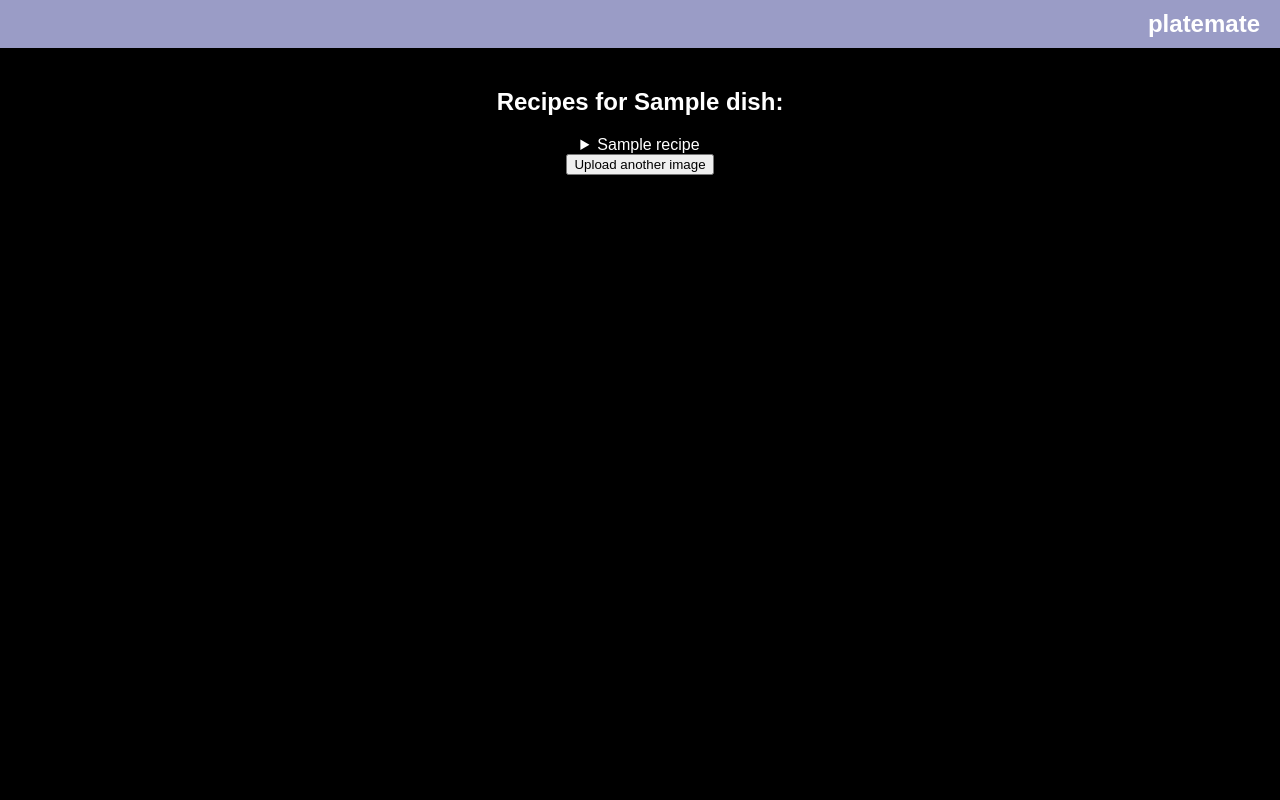
After one commit to kantanatp/platemate, a Flask app: template templates/select_recipes.html in a window 1280 px wide. The commit adds this page. Run offline with Flask 3, Linux system fonts and the light colour scheme; the template is opened without the code that fills it: most values are stand-ins (such as "Sample title", 1, 10 or a date in 2020).

Commit message:
latest working version

```diff
--- a/app.py
+++ b/app.py
@@ -1,10 +1,16 @@
+
 from flask import Flask, request, jsonify, render_template
 from transformers import pipeline
 from PIL import Image
+from recipe_scrapers import scrape_me, WebsiteNotImplementedError
+from bs4 import BeautifulSoup
+from urllib.parse import parse_qs, urlparse
+
 import io
+import requests
 app = Flask(__name__)
 
-app.config['SECRET_KEY'] = 'your_secret_key_here'
+# app.config['SECRET_KEY'] = 'your_secret_key_here'
 
 model_pipeline = pipeline(task="image-classification", model="nateraw/food")
 
@@ -28,12 +34,37 @@ def upload_image():
         predictions = model_pipeline(images=image, top_k=3)
 
         if predictions:
-            identified_dish = predictions[0]['label']
-            score = predictions[0]['score']
+            identified_dish_raw = predictions[0]['label']
+            identified_dish = ' '.join(word.capitalize() for word in identified_dish_raw.split('_'))
 
-            recipes = ["recipe1", "recipe2", "recipe3"]
+            search_query = f"{identified_dish} recipe"
+            google_search_url = f"https://www.google.com/search?q={search_query}"
+            response = requests.get(google_search_url)
+            soup = BeautifulSoup(response.text, 'html.parser')
 
-            return jsonify({'dish': identified_dish, 'score': score, 'recipes': recipes})
+            # Limiting to the top 100 search results
+            search_results = soup.find_all('a')[:100]
+            recipe_urls = [result.get('href') for result in search_results if 'url?q=' in result.get('href')]
+
+            ingredients_lists = []  # List to store ingredients from different sources
+
+            # Try scraping up to 5 supported URLs
+            for recipe_url in recipe_urls[:5]:
+                parsed_url = urlparse(recipe_url)
+                actual_url = parse_qs(parsed_url.query).get('q')
+
+                if actual_url and actual_url[0]:
+                    actual_url = actual_url[0]
+                    try:
+                        scraper = scrape_me(actual_url)
+                        ingredients = scraper.ingredients()
+                        ingredients_lists.append({actual_url: ingredients})
+                        if len(ingredients_lists) >= 5:
+                            break
+                    except WebsiteNotImplementedError:
+                        continue
+
+            return jsonify({'dish': identified_dish, 'ingredients_lists': ingredients_lists})
         else:
             return jsonify({'error': 'No dish recognized'})
 
--- /dev/null
+++ b/static/css/style.css
@@ -0,0 +1,126 @@
+body, html {
+    height: 100%;
+    margin: 0;
+    font-family: Arial, sans-serif;
+    background-color: #000000; /* Black background */
+    color: #ffffff; /* White text for better contrast */
+}
+
+header {
+    background-color: #9a9cc6; /* Pastel purple header */
+    padding: 10px 20px;
+    text-align: right;
+}
+
+#logo {
+    margin: 0;
+    color: #fff; /* White text */
+    font-family: Arial, sans-serif;
+    font-size: 24px;
+}
+
+#main-content {
+    text-align: center;
+    padding: 20px;
+}
+
+#upload-form {
+    margin: 20px auto;
+    display: inline-block;
+}
+
+#upload-form input[type="file"] {
+    margin: 20px;
+    border: 2px solid #9a9cc6; /* Pastel purple border */
+    padding: 5px;
+    background-color: #fff;
+}
+
+#upload-form button {
+    padding: 10px 20px;
+    font-size: 1em;
+    border-radius: 5px;
+    text-decoration: none;
+    color: #fff; /* White text */
+    background-color: #9a9cc6; /* Pastel purple button */
+    border: none;
+    cursor: pointer;
+    transition: background-color 0.3s;
+}
+
+#upload-form button:hover {
+    background-color: #7a7d9c; /* Darker shade for hover */
+}
+
+#results {
+    background-color: #333333; /* Darker background for results */
+    box-shadow: 0 2px 6px rgba(0,0,0,0.3);
+    border-radius: 20px;
+    text-align: center;
+    padding: 20px;
+    margin: 20px auto;
+    width: 80%;
+}
+
+#ingredients-section {
+    text-align: left;
+    margin-top: 20px;
+}
+
+#ingredients-section h2 {
+    color: #9a9cc6; /* Pastel purple text */
+}
+
+#ingredients-section details {
+    background-color: #202020; /* Slightly lighter black for dropdowns */
+    margin-top: 10px;
+    padding: 10px;
+    border-radius: 10px;
+}
+
+#ingredients-section summary {
+    font-weight: bold;
+    cursor: pointer;
+    color: #ffffff; /* White text for summaries */
+}
+
+#ingredients-section ul {
+    list-style-type: disc;
+    margin-left: 40px;
+    padding: 10px;
+}
+
+#ingredients-section li {
+    margin-bottom: 5px;
+    color: #ffffff; /* White text for list items */
+}
+
+#file-upload-container {
+    margin: 20px auto;
+    position: relative;
+    text-align: center;
+}
+
+#file-upload {
+    width: 0.1px;
+    height: 0.1px;
+    opacity: 0;
+    overflow: hidden;
+    position: absolute;
+    z-index: -1;
+}
+
+#file-upload-label {
+    font-size: 1em;
+    padding: 10px 20px;
+    background-color: #9a9cc6; /* Pastel purple background */
+    color: #fff; /* White text */
+    border-radius: 5px;
+    cursor: pointer;
+    display: inline-block;
+    transition: background-color 0.3s;
+}
+
+#file-upload-label:hover {
+    background-color: #7a7d9c; /* Darker shade for hover */
+}
--- /dev/null
+++ b/templates/select_recipes.html
@@ -0,0 +1,27 @@
+<!DOCTYPE html>
+<html>
+<head>
+    <title>{{ dish }} Recipes - platemate</title>
+    <link rel="stylesheet" type="text/css" href="{{ url_for('static', filename='css/style.css') }}">
+</head>
+<body>
+    <header>
+        <h1 id="logo">platemate</h1>
+    </header>
+
+    <div id="main-content">
+        <h2>Recipes for {{ dish }}:</h2>
+        {% for recipe in recipes %}
+            <details>
+                <summary>{{ recipe.title }}</summary>
+                <ul>
+                    {% for ingredient in recipe.ingredients %}
+                        <li>{{ ingredient }}</li>
+                    {% endfor %}
+                </ul>
+            </details>
+        {% endfor %}
+        <button onclick="window.location.href='/'">Upload another image</button>
+    </div>
+</body>
+</html>
```
Also changed, not shown: requirements.txt (+6 -1 lines), static/css/styles.css (deleted, +0 -12 lines), static/js/main.js (+28 -7 lines), templates/index.html (+17 -4 lines), templates/select_dish.html (added, +22 -0 lines).
